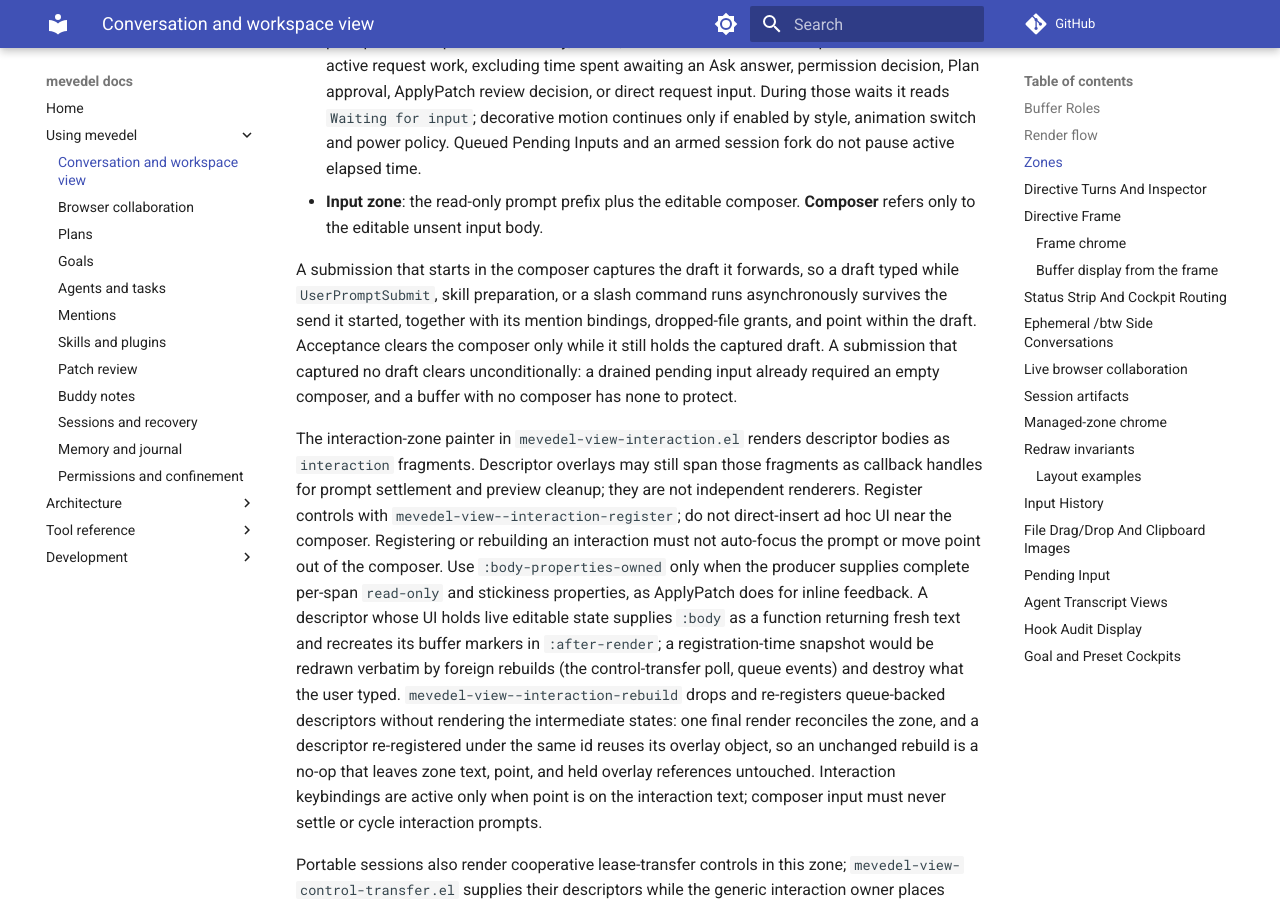
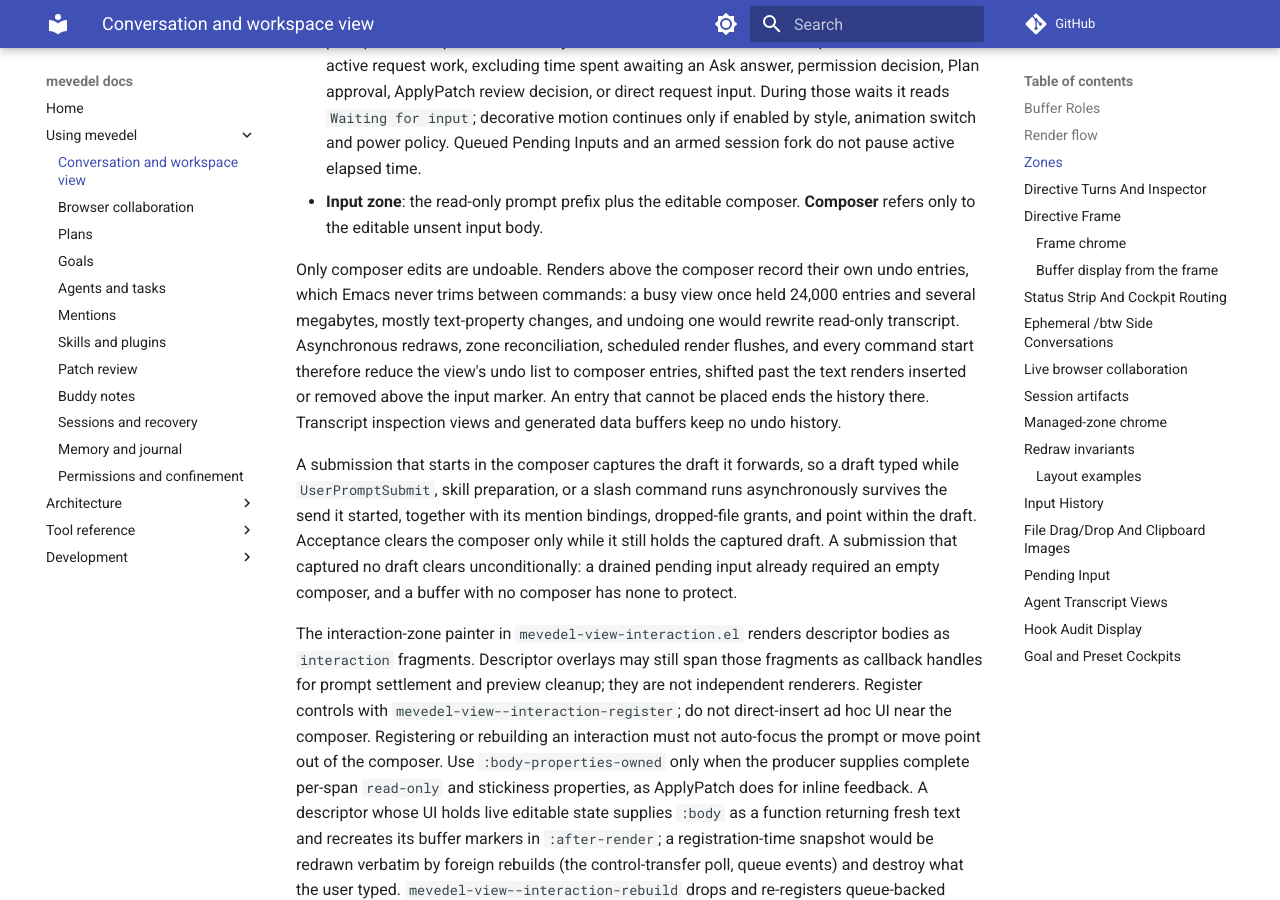
Before and after one commit to FrauH0lle/mevedel, an MkDocs documentation site: the page built from docs/view.md, in a window 1280 px wide and 900 px high, scrolled down 11762 px. Built offline with MkDocs 1.6.1 and Material for MkDocs 9.7.7, drawn with Linux system fonts in a browser that asks for light colours; comment, search, counter and statistics services are not loaded.

Commit message:
Keep only composer edits on the view's undo list
A busy view held 24,000 undo entries and several megabytes, almost all
text-property changes recorded by renders above the composer.  Without
command boundaries Emacs never trimmed them below the outer limit, every
garbage collection traced them, and undo in the composer tried to revert
read-only transcript first.  Redraws, zone reconciliation, render flushes
and command starts now reduce the list to composer entries shifted into
current positions.  Generated transcript buffers keep no undo history.

```diff
--- a/docs/view.md
+++ b/docs/view.md
@@ -566,6 +566,16 @@
 - **Input zone**: the read-only prompt prefix plus the editable composer.
   **Composer** refers only to the editable unsent input body.
 
+Only composer edits are undoable. Renders above the composer record their
+own undo entries, which Emacs never trims between commands: a busy view once
+held 24,000 entries and several megabytes, mostly text-property changes, and
+undoing one would rewrite read-only transcript. Asynchronous redraws, zone
+reconciliation, scheduled render flushes, and every command start therefore
+reduce the view's undo list to composer entries, shifted past the text
+renders inserted or removed above the input marker. An entry that cannot be
+placed ends the history there. Transcript inspection views and generated data
+buffers keep no undo history.
+
 A submission that starts in the composer captures the draft it forwards, so a
 draft typed while `UserPromptSubmit`, skill preparation, or a slash command
 runs asynchronously survives the send it started, together with its mention
```
Also changed, not shown: 6 other files.
